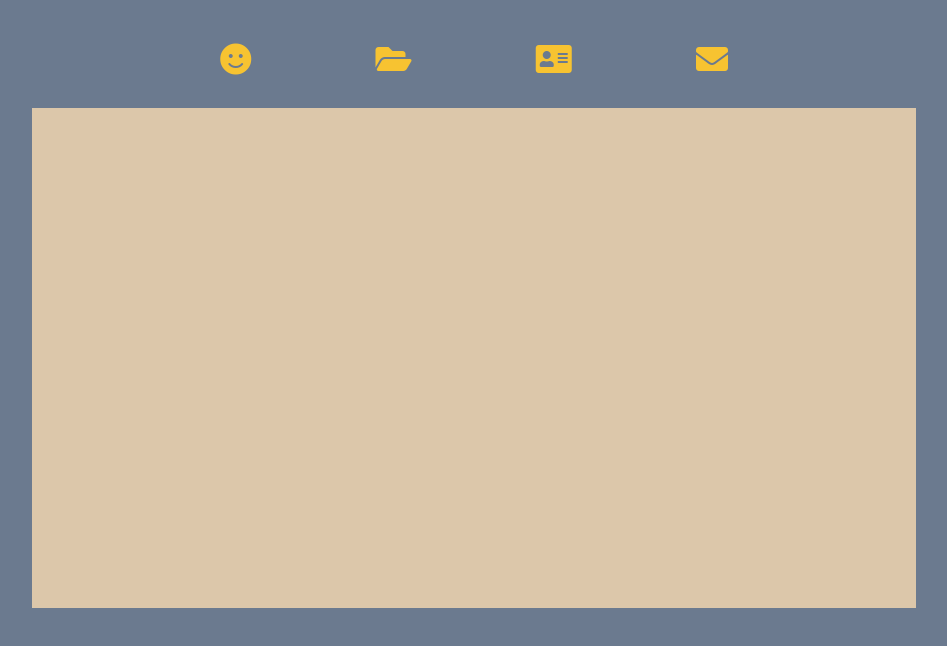
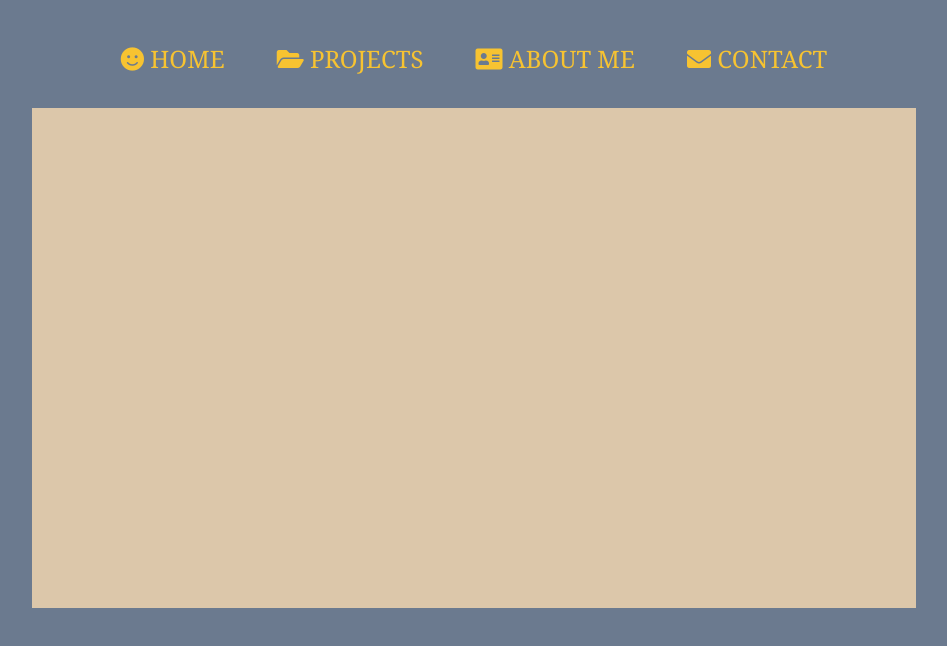
Before and after one commit to KLPainter/Portfolio, a website: page index.html in a window 1280 px wide. Shown: the whole page, without its empty margins (166-1113 px from the left). Drawn offline with Linux system fonts and the light colour scheme.

Commit message:
nav bar is responsive

```diff
--- a/css/main.css
+++ b/css/main.css
@@ -26,15 +26,18 @@ nav {
     justify-content: space-around;
     align-items: center;
     height: 100px;
-    width: 50%;
+    width: 60%;
     justify-self: center;
+    a > span {
+        display: none;
+    }
 }
 
 body > nav > div > a {
     color: $color-icons;
     font-family: 'Noto Serif', serif;
     text-transform: uppercase;
-    font-size: 2em
+    font-size: 2em;
 }
 
 #page {
@@ -45,8 +48,32 @@ body > nav > div > a {
     width: 100%;
 }
 
-@media (min-width:600px) {
+@media (min-width:1200px) {
+
     #page {
         width: 70%
     }
+    body > nav > div > a {
+        font-size: 1.5em
+    }
+    #nav-icons {
+        a > span {
+            display: inline;
+        }
+    }
+
 }
+
+@media (min-width:1600px) {
+    body > nav > div > a {
+        font-size: 2em
+    }
+    a > span {
+        display: inline;
+    }
+    #nav-icons {
+        a > span {
+            display: inline;
+        }
+    }
+}
--- a/index.html
+++ b/index.html
@@ -12,10 +12,10 @@
 <body>
     <nav>
         <div id="nav-icons">
-            <a><i class="fas fa-smile"></i></a>
-            <a><i class="fas fa-folder-open"></i></a>
-            <a><i class="fas fa-address-card"></i></a>
-            <a><i class="fas fa-envelope"></i></a>
+            <a><i class="fas fa-smile"></i><span> Home</span></a>
+            <a><i class="fas fa-folder-open"></i><span> Projects</span></a>
+            <a><i class="fas fa-address-card"></i><span> About Me</span></a>
+            <a><i class="fas fa-envelope"></i><span> Contact</span></a>
          </div>
     </nav>
     <div id="page">
```
Also changed, not shown: build/css/main.css.
